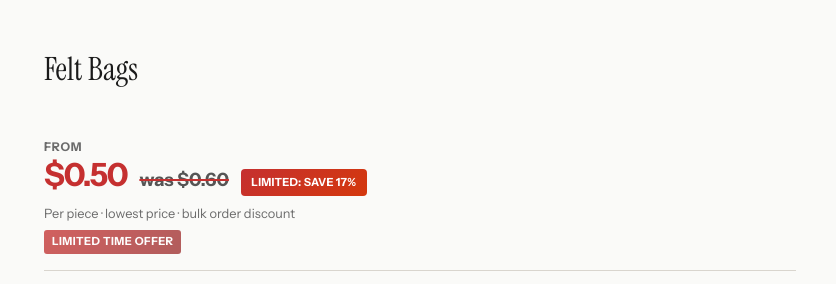
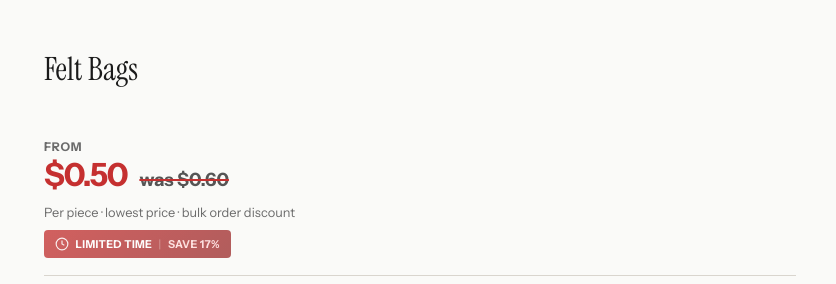
Before and after one commit to lvshaohua/bag-factory-jinyi, a plain HTML site: page felt-bags.html in a window 1280 px wide. Shown: the part 360-644 px from the top of the page, 444-1280 px from the left. Drawn offline with Linux system fonts and the light colour scheme.

Commit message:
Merge discount-pill and price-limited into single urgency badge with clock icon

```diff
--- a/assets/style.css
+++ b/assets/style.css
@@ -865,6 +865,34 @@ body {
   border-radius: 4px;
   letter-spacing: 0.02em;
   text-transform: uppercase;
+}
+
+.discount-urgency-bar {
+  display: inline-flex;
+  align-items: center;
+  gap: 0.4rem;
+  margin-top: 0.4rem;
+  padding: 0.3rem 0.7rem;
+  background: linear-gradient(135deg, #C53030, #9B2C2C);
+  color: #fff;
+  font-size: 0.68rem;
+  font-weight: 600;
+  border-radius: 4px;
+  letter-spacing: 0.03em;
+  text-transform: uppercase;
+  animation: pulse-limited 2s ease-in-out infinite;
+}
+.urgency-icon {
+  flex-shrink: 0;
+  opacity: 0.9;
+}
+.urgency-divider {
+  opacity: 0.4;
+  font-weight: 400;
+}
+.urgency-save {
+  font-weight: 800;
+  color: #FED7D7;
 }
 .detail-price-block .price-qty-note {
   font-size: 0.8rem;
--- a/felt-bags.html
+++ b/felt-bags.html
@@ -7,7 +7,7 @@
   <title>Custom Felt Bags Manufacturer | Logo Printed Felt Tote Bags</title>
   <meta name="description" content="Custom felt bags and felt tote bags with logo printing, embossing, custom colors and private label options. Structured premium bags for gifts and retail packaging.">
   <link rel="canonical" href="https://customtotebagsupplier.com/felt-bags.html">
-  <link rel="stylesheet" href="assets/style.css?v=29">
+  <link rel="stylesheet" href="assets/style.css?v=30">
   <link rel="icon" type="image/svg+xml" href="assets/favicon.svg">
 
   <!-- Open Graph -->
@@ -149,10 +149,14 @@
               <div class="price-row">
                 <span class="price-current">$0.50</span>
                 <span class="price-original">was $0.60</span>
-                <span class="discount-pill">LIMITED: SAVE 17%</span>
               </div>
               <div class="price-qty-note">Per piece · lowest price · bulk order discount</div>
-              <span class="price-limited">Limited Time Offer</span>
+              <div class="discount-urgency-bar">
+                <svg class="urgency-icon" fill="none" height="14" stroke="currentColor" stroke-width="2" viewBox="0 0 24 24" width="14"><circle cx="12" cy="12" r="10"></circle><polyline points="12 6 12 12 16 14"></polyline></svg>
+                <span>Limited Time</span>
+                <span class="urgency-divider">|</span>
+                <span class="urgency-save">Save 17%</span>
+              </div>
             </div>
             <p class="lead">Structured, durable, and soft to touch — the premium choice for brand promotions.</p>
             <p>Our felt bags are made from high-quality wool-blend and polyester felt, offering a unique combination of structure, softness, and durability. As a wholesale felt bag manufacturer, we support custom printed logos, bulk orders, and multiple color options. The natural texture of felt creates a premium, tactile experience that elevates your brand above standard tote bags.</p>
```
Also changed, not shown: about.html (+1 -1 lines), canvas-bags.html (+7 -3 lines), contact.html (+1 -1 lines), drawstring-bags.html (+7 -3 lines), index.html (+1 -1 lines), nonwoven-bags.html (+7 -3 lines), process.html (+1 -1 lines), products.html (+1 -1 lines).
